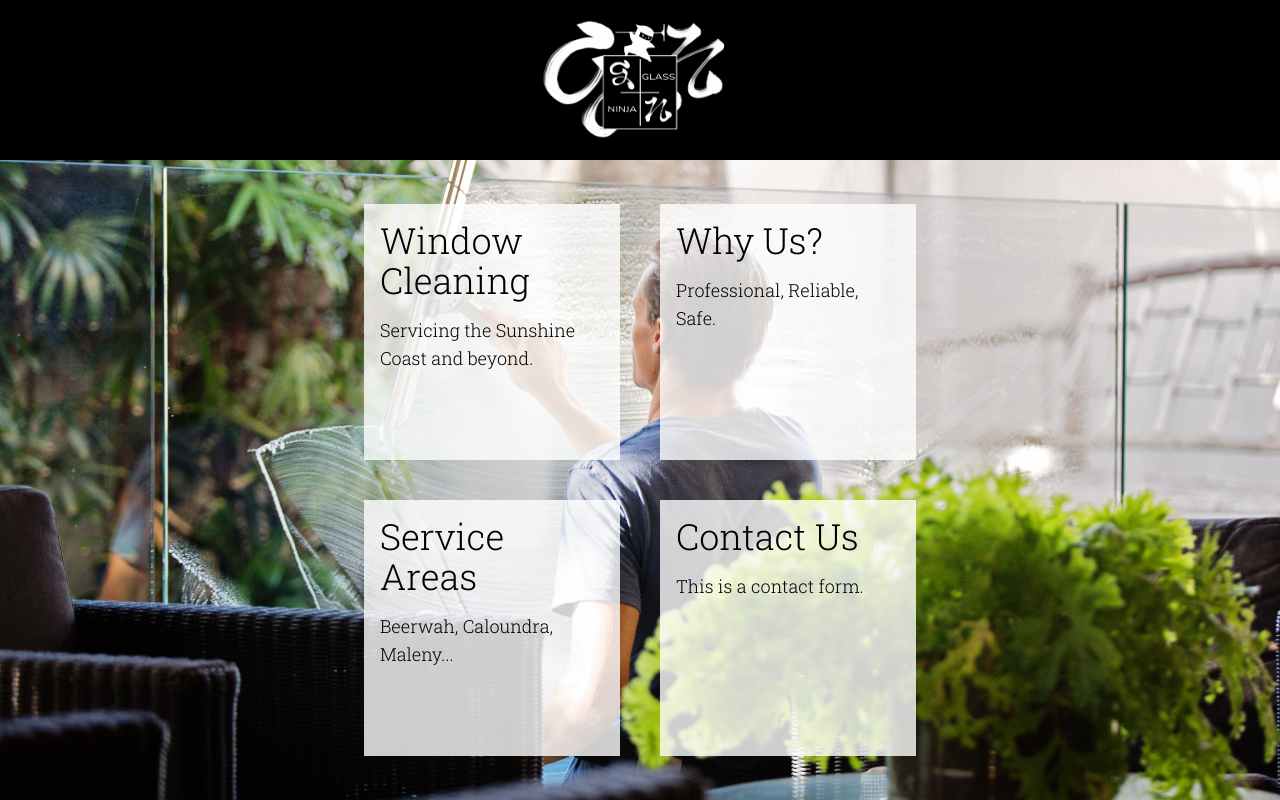
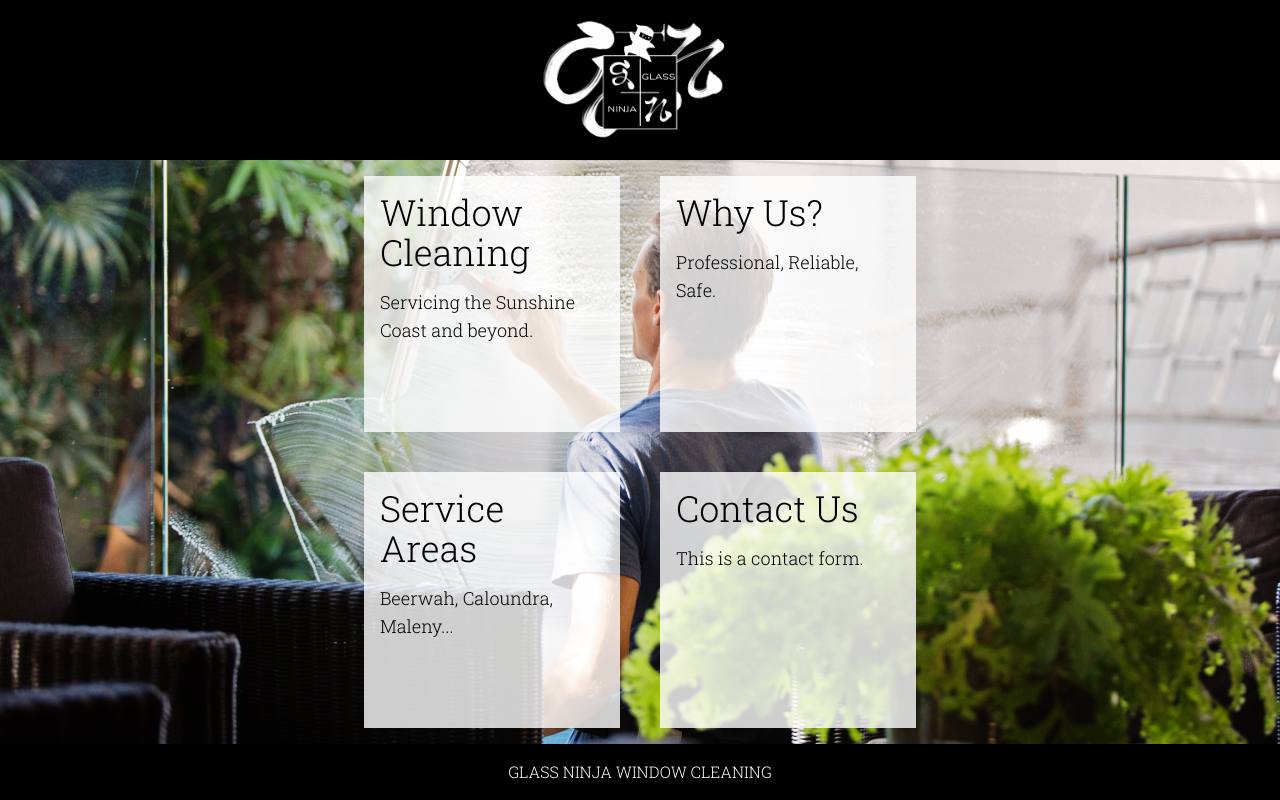
Before and after one commit to Oscar-P-E/glassninja, a React (Vite) app: page / in a window 1280 px wide. Built offline with nearby package versions, Linux system fonts and the light colour scheme.

Commit message:
Clean up layout

```diff
--- a/src/App.tsx
+++ b/src/App.tsx
@@ -1,5 +1,6 @@
 // App.tsx
 
+import { Footer } from "./components/Footer";
 import { Header } from "./components/Header";
 import { Hero } from "./components/Hero";
 // import { WhyUs } from "./components/WhyUs";
@@ -10,12 +11,12 @@
       <div className="flex flex-col h-screen">
         <Header />
         <Hero />
+        {/* <WhyUs /> */}
+        {/* <About /> */}
+        {/* <Services /> */}
+        {/* <Contact /> */}
+        <Footer />
       </div>
-      {/* <WhyUs /> */}
-      {/* <About /> */}
-      {/* <Services /> */}
-      {/* <Contact /> */}
-      {/* <Footer /> */}
     </>
   );
 };
--- /dev/null
+++ b/src/components/Footer.tsx
@@ -0,0 +1,7 @@
+export const Footer = () => {
+  return (
+    <footer className="bg-black text-white text-center p-4">
+      <p>GLASS NINJA WINDOW CLEANING</p>
+    </footer>
+  );
+};
```
